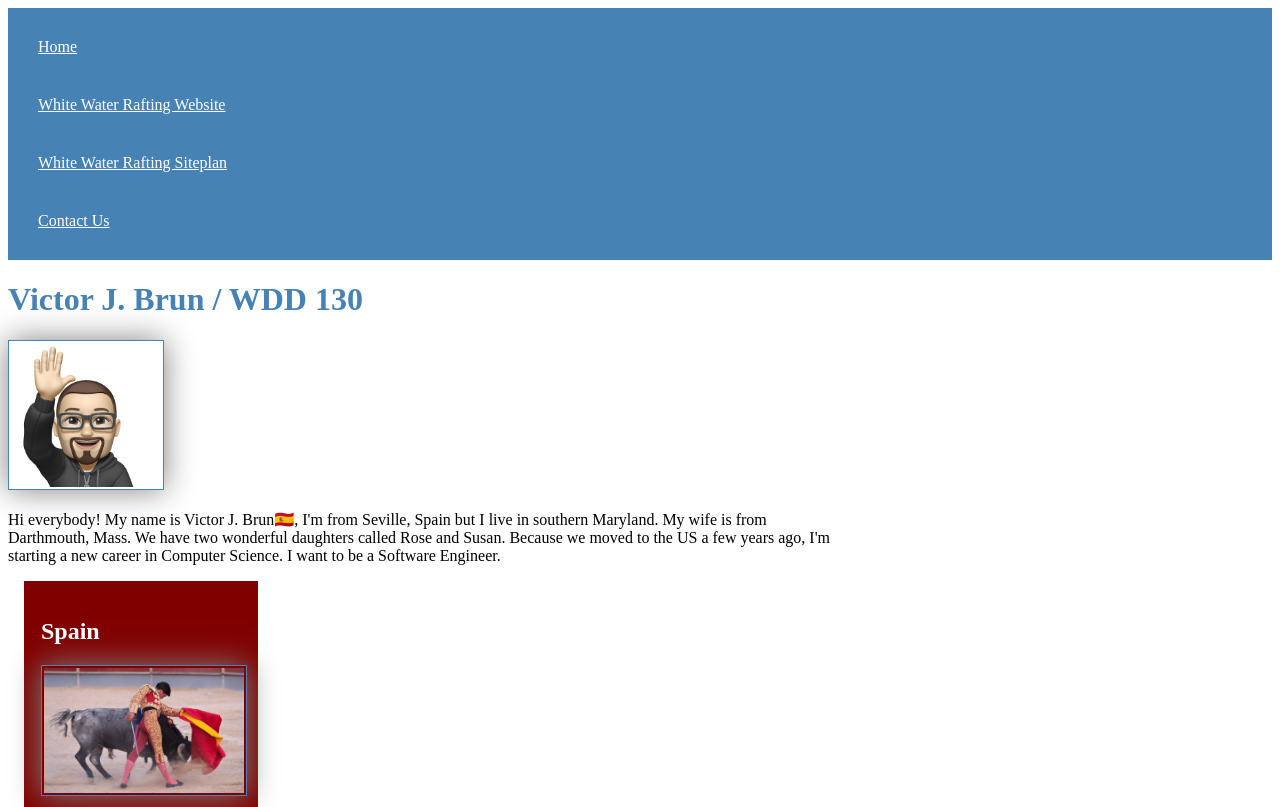
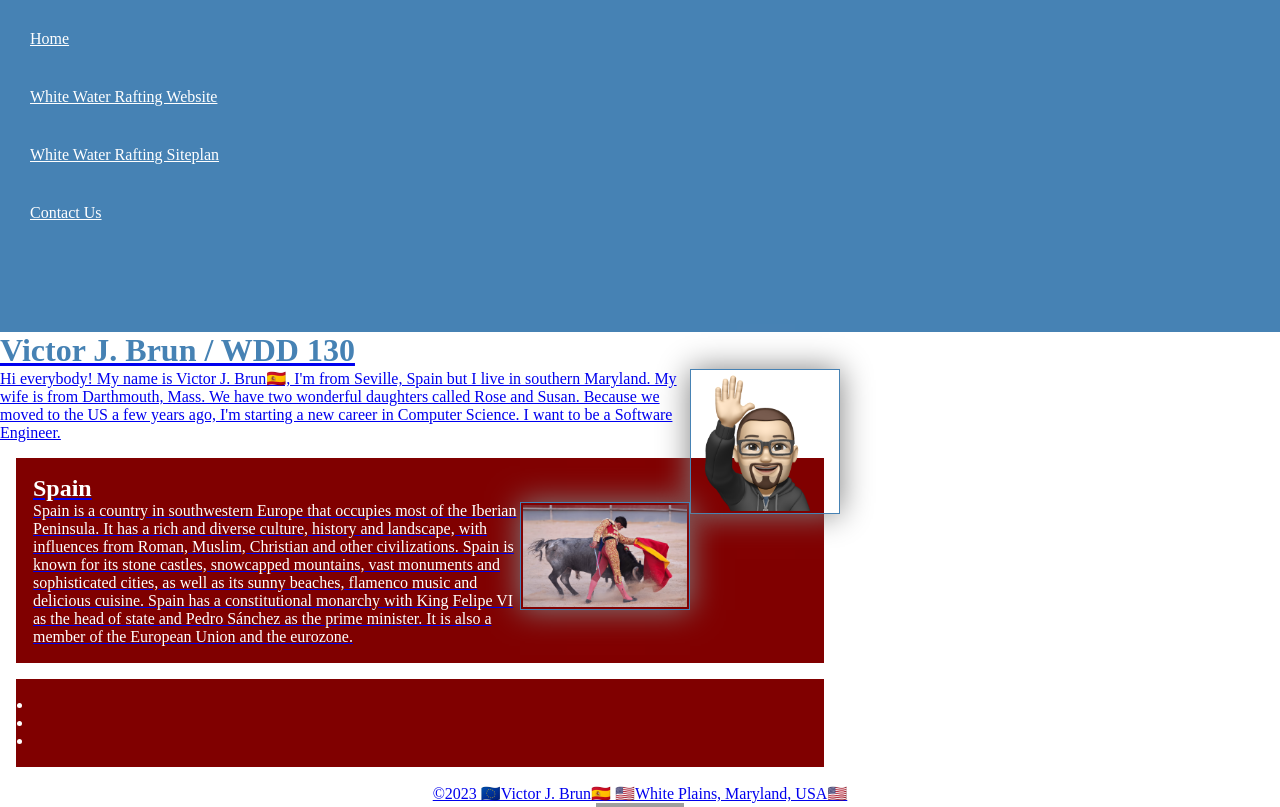
Before and after one commit to bru23001/wdd130, a plain HTML site: page index.html in a window 1280 px wide. Shown: the top 807 px of the page. Drawn offline with Linux system fonts and the light colour scheme; files that its build step writes are made by us from their sources; grey boxes are pictures that could not be loaded.

Commit message:
Add files via upload

```diff
--- a/index.html
+++ b/index.html
@@ -15,6 +15,8 @@
         <a href="wwr/">White Water Rafting Website</a>
         <a href="wwr/site-plan-rafting.html">White Water Rafting Siteplan</a>
         <a href="wwr/contact.html">Contact Us</a>
+        <a href="https://www.linkedin.com/"</a>
+        <a href="https://www.facebook.com/"</a>
       </nav>
     </header>
     <main>
@@ -25,7 +27,7 @@
         wonderful daughters called Rose and Susan. Because we moved to the US
         a few years ago, I'm starting a new career in Computer Science. I want
         to be a Software Engineer.</p>
-      <aside>
+      <aside class="box">
         <h2>Spain</h2>
         <img src="images/bullfighter.png" alt="bullfighter in Spain" width="600">
         <p>Spain is a country in southwestern Europe that occupies most of the
@@ -37,6 +39,11 @@
           with King Felipe VI as the head of state and Pedro Sánchez as the prime
           minister. It is also a member of the European Union and the eurozone.</p>
       </aside>
+      <ul class="box">
+        <li><a href="https://www.churchofjesuschrist.org/temples/details/philadelphia-pennsylvania-temple?lang=eng" target="_blank"</a></li>
+        <li><a href="https://www.churchofjesuschrist.org/temples/details/salt-lake-temple?lang=eng" target="_blank"</a></li>
+        <li><a href="https://www.churchofjesuschrist.org/temples/details/madrid-spain-temple?lang=eng" target="_blank"</a></li>
+      </ul>
     </main>
     <footer>
       <p>©2023 🇪🇺Victor J. Brun🇪🇸 🇺🇸White Plains, Maryland, USA🇺🇸</p>
@@ -46,6 +53,7 @@
                 src="http://jigsaw.w3.org/css-validator/images/vcss-blue"
                 alt="Valid CSS!" />
         </a>
+      </p>
       <p>
         <a href="https://www.w3.org/2000/09/vsimg/transparency-test.html">
           <img style="border:0;width:88px;height:31px"
@@ -53,7 +61,7 @@
                alt="Valid HTML!" />
         </a>
       </p>
-        </p>
     </footer>
   </body>
+  <!--last modified 07/07/23-->
 </html>
--- a/styles.css
+++ b/styles.css
@@ -1,3 +1,9 @@
+
+* {
+  margin: 0;
+  padding: 0;
+  box-sizing: border-box;
+}
 nav {
   background-color: steelblue;
   padding: 10px;
@@ -14,6 +20,7 @@ h1 {
 }
 
 main img {
+  float: right;
   width: 150px;
   height: auto;
   border: 1px solid steelblue;
@@ -29,17 +36,13 @@ main {
   max-width: 840px;
 }
 
-aside {
+aside h2 {
+  position: relative;
   width: 200px;
-  margin: 1em;
-  border: 1px solid rgba(128, 0, 0, 0.2);
-  padding: 1em;
-  background-color: #800000;
-  color: #FFFFFF;
 }
 
 aside img {
-  width: 200px;
+  width: 170px;
   height: auto;
 }
 
@@ -48,3 +51,11 @@ footer {
   border-top: 1px solid #FFFFFF;
   text-align: center;
 }
+/* class selctors */
+.box {
+  margin: 1rem;
+  border: 1px solid rgba(128, 0, 0, 0.2);
+  padding: 1em;
+  background-color: #800000;
+  color: #FFFFFF;
+}
```
Lines whose indentation alone changed are shown as unchanged.
